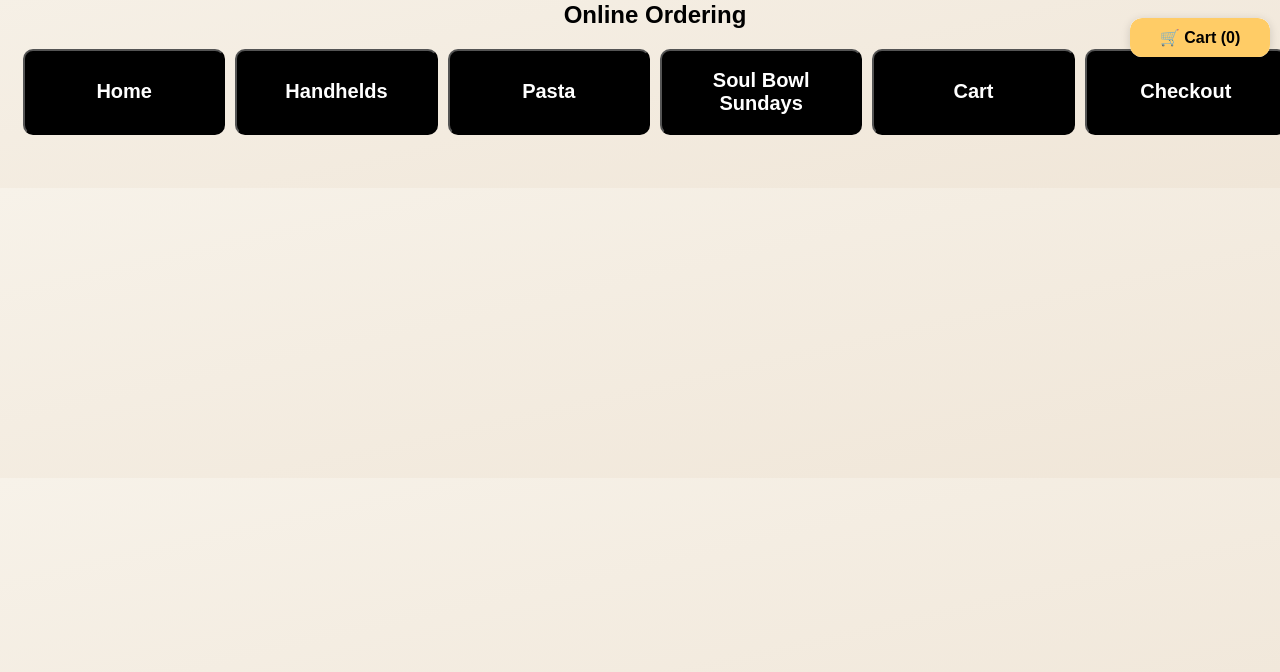
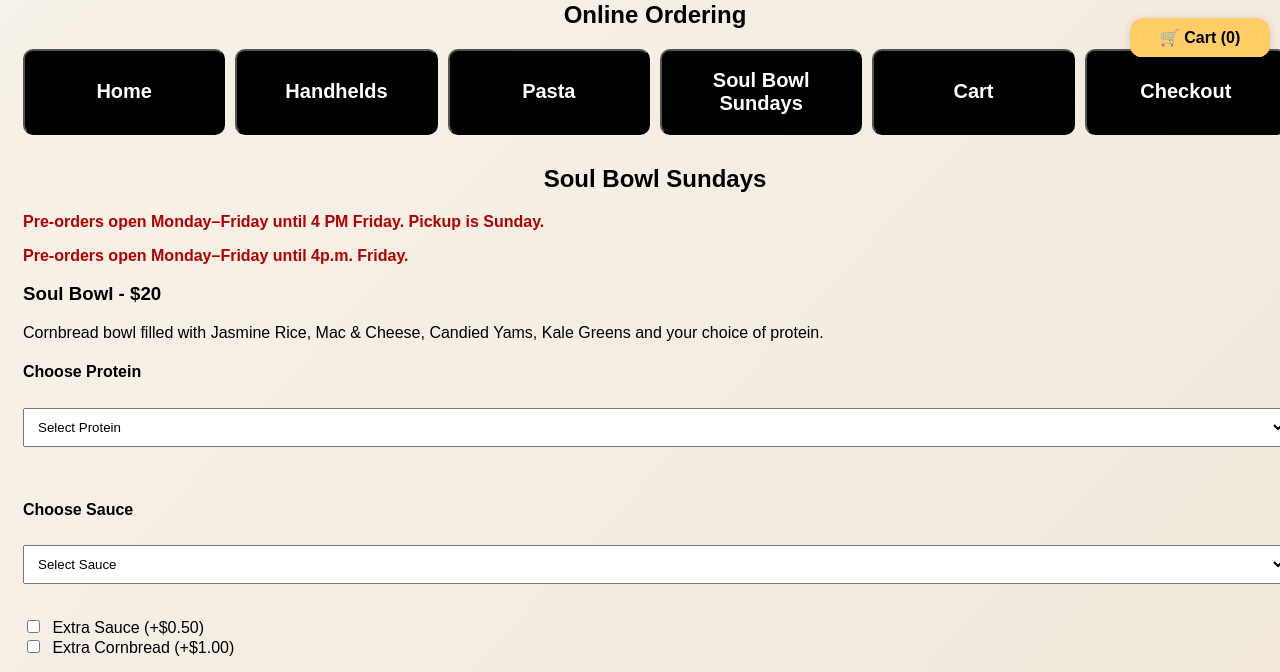
Before and after one commit to Teypac/tha1029-ordering, a website: page public/index.html in a window 1280 px wide. Both pictures are taken after a click on the button "Soul Bowl Sundays". Shown: the part 102-774 px from the top of the page. Drawn offline with Linux system fonts and the light colour scheme; a web font is replaced by a local one.

```diff
--- a/public/index.html
+++ b/public/index.html
@@ -30,7 +30,7 @@
         <button class="tab" onclick="showTab('homeSection')">Home</button>
 <button class="tab" onclick="showTab('handheldsSection')">Handhelds</button>
 <button class="tab" onclick="showTab('pastaSection')">Pasta</button>
-<button class="tab" onclick="showTab('soulSection')">Soul Bowl Sundays</button>
+<button class="tab" onclick="showTab('soulBowlSection')">Soul Bowl Sundays</button>
 <button class="tab" onclick="showTab('cartSection')">Cart</button>
 <button class="tab" onclick="showTab('checkoutSection')">Checkout</button>
     </div>
--- a/public/script.js
+++ b/public/script.js
@@ -668,7 +668,7 @@
 function showTab(sectionId) {
 
     // HARD BLOCK: Hide Soul Bowl menu BEFORE tab switches
-    if (sectionId === "soulSection") {
+    if (sectionId === "soulBowlSection") {
         const now = new Date();
         const day = now.getDay();
         const hour = now.getHours();
@@ -699,7 +699,7 @@
         "homeSection",
         "handheldsSection",
         "pastaSection",
-        "soulSection",
+        "soulBowlSection",
         "cartSection",
         "checkoutSection"
     ];
@@ -710,7 +710,7 @@
 
     document.getElementById(sectionId).style.display = "block";
 
-    if (sectionId === "soulSection") {
+    if (sectionId === "soulBowlSection") {
         const now = new Date();
         const day = now.getDay();
         const hour = now.getHours();
```
